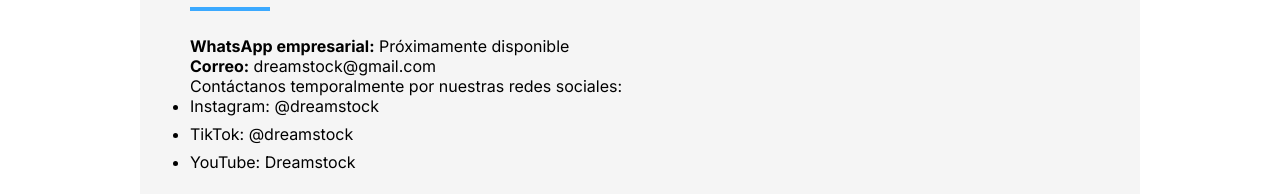
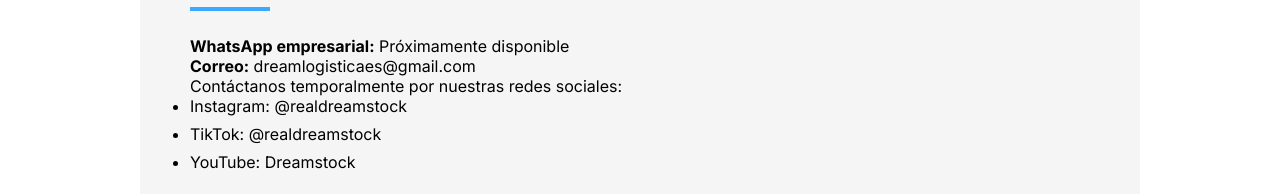
Before and after one commit to AI-LOGS/mi_web, a plain HTML site: page index.html in a window 1280 px wide. Shown: the part 3518-3712 px from the top of the page. Drawn offline with Linux system fonts and the light colour scheme.

Commit message:
Add files via upload

```diff
--- a/index.html
+++ b/index.html
@@ -175,13 +175,13 @@
         <div class="divider"></div>
 
         <p><strong>WhatsApp empresarial:</strong> Próximamente disponible</p>
-        <p><strong>Correo:</strong> dreamstock@gmail.com</p>
+        <p><strong>Correo:</strong> dreamlogisticaes@gmail.com</p>
 
         <p class="contact-note">Contáctanos temporalmente por nuestras redes sociales:</p>
 
         <ul class="social-list">
-            <li>Instagram: @dreamstock</li>
-            <li>TikTok: @dreamstock</li>
+            <li>Instagram: @realdreamstock</li>
+            <li>TikTok: @realdreamstock</li>
             <li>YouTube: Dreamstock</li>
         </ul>
     </section>
```
